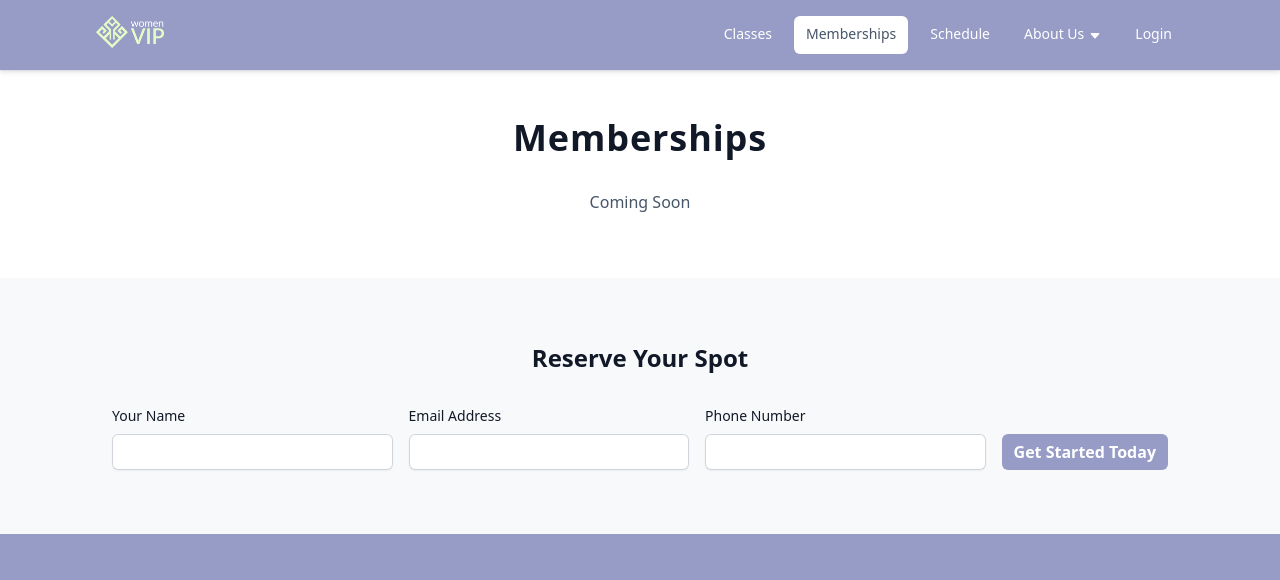
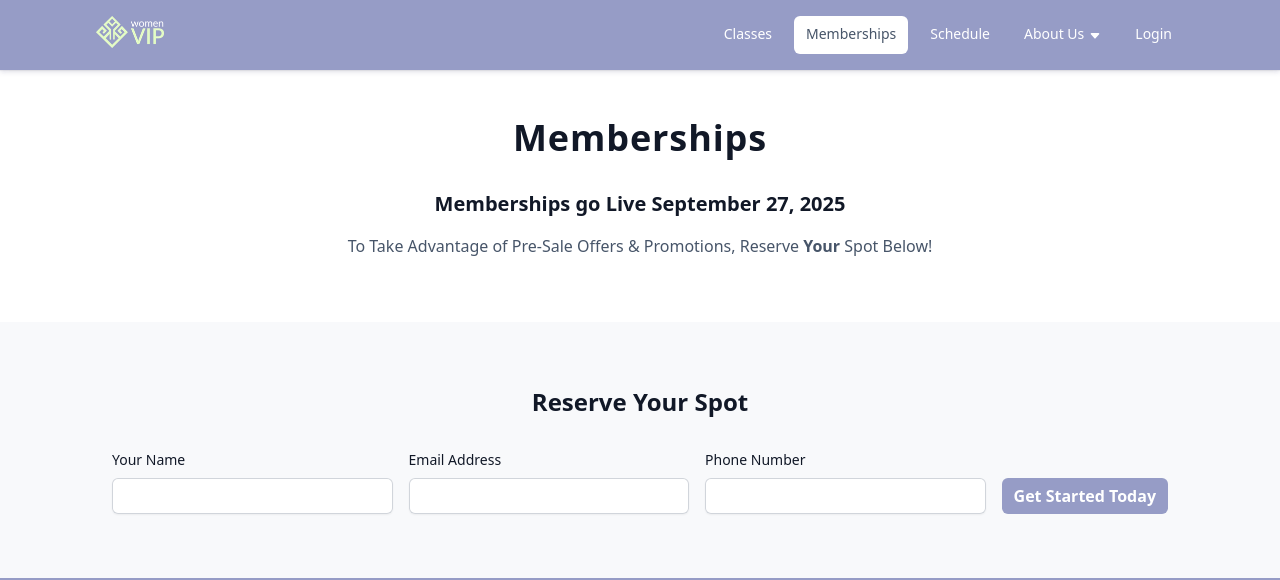
Before and after one commit to TGA-Academy/TGA-Academy.github.io, a Jekyll site: the page built from pages/memberships.html, in a window 1280 px wide and 1174 px high. Shown: the top 580 px of the window. Built offline with Jekyll 4.4.1, drawn with Linux system fonts in a browser that asks for light colours; grey boxes are pictures that could not be loaded.

Commit message:
Update memberships.html

```diff
--- a/pages/memberships.html
+++ b/pages/memberships.html
@@ -9,8 +9,12 @@ permalink: /memberships
     Memberships
   </h1>
 
+  <h3 class="text-center">
+    Memberships go Live September 27, 2025
+  </h3>
+
   <p class="text-center">
-    Coming Soon
+    To Take Advantage of Pre-Sale Offers & Promotions, Reserve <strong>Your</strong> Spot Below!
   </p>
 
   <!--
```
